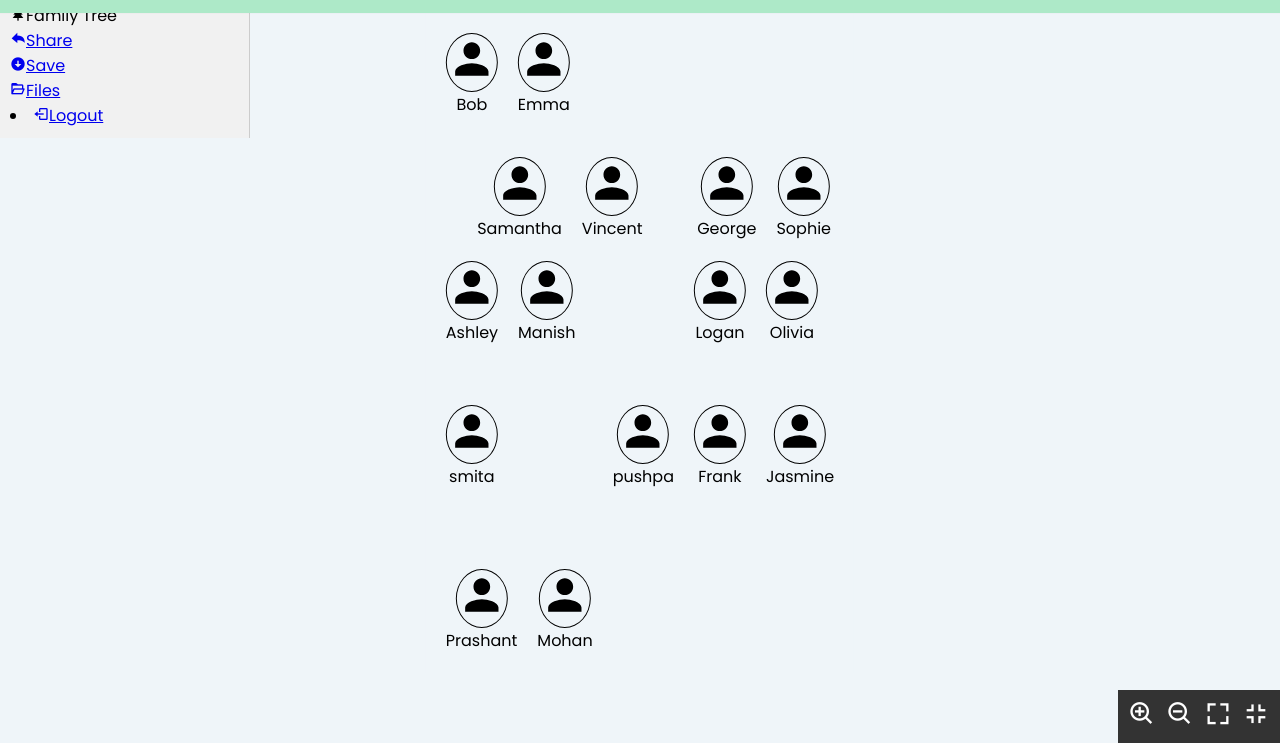
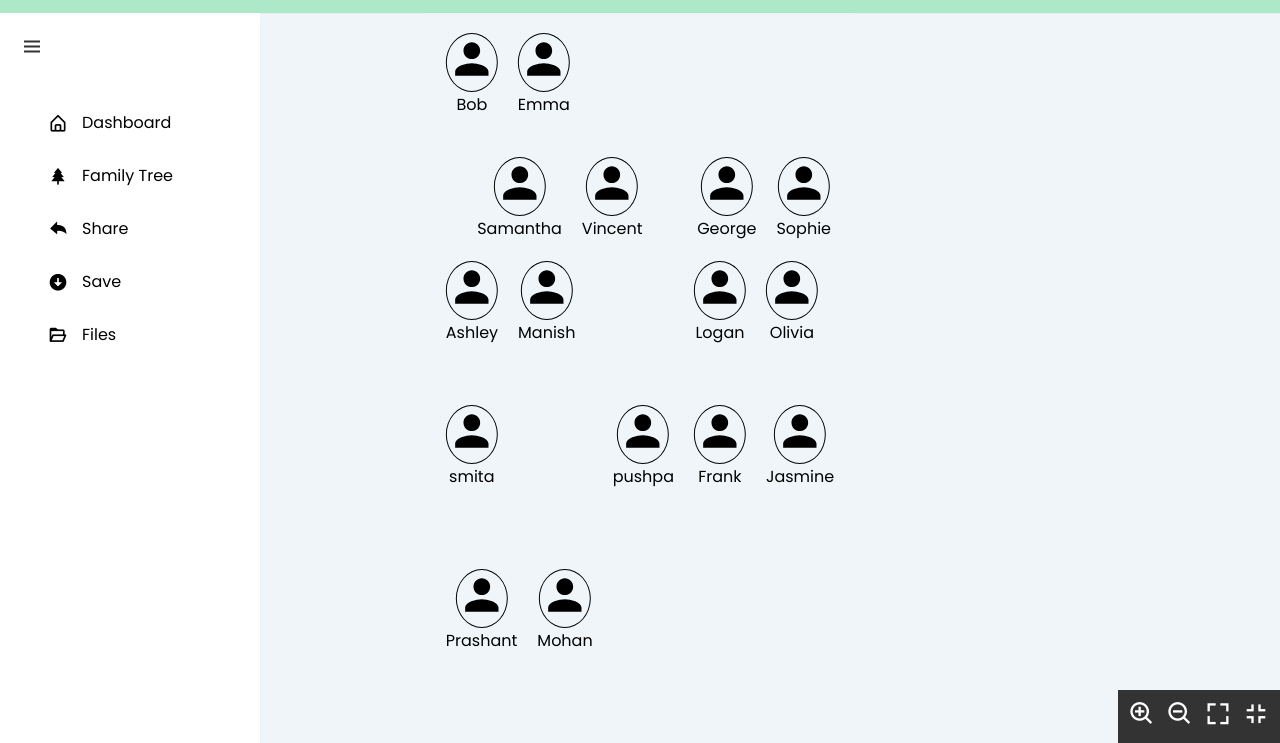
Before and after one commit to naiyah-hub/blended, a Gatsby site: page /App in a window 1280 px wide. Shown: the part 57-800 px from the top of the page. Built offline with nearby package versions, Linux system fonts and the light colour scheme; Gatsby itself is replaced by a stand-in of ours.

Commit message:
Moved nav css into here from global

```diff
--- a/src/components/NavBarComponent/Nav.css
+++ b/src/components/NavBarComponent/Nav.css
@@ -1,38 +1,136 @@
-nav {
+.add-node-nav {
+    position: fixed;
+    top: 70px;
+    left: 0;
+    height: 100%;
+    width: 260px;
     display: flex;
     flex-direction: column;
-    /* justify-content: center; */
-    background-color: #f1f1f1;
-    padding: 10px;
-    border-right: 1px solid #cccccc;
-    /* position: fixed; */
-    position: relative;
-    left: 0;
-    top: 0;
-    bottom: 0;
-    width: 250px;
-    /* z-index: -1; */
+    align-items: center;
+    background-color: #fff;
+    padding: 20px;
+    box-shadow: 0 5px 1px rgba(0,0,0,0.1);
+    z-index: 1.5;
 }
 
-form {
+.add-node-nav form {
     display: flex;
     flex-direction: column;
     align-items: flex-start;
     gap: 5px;
+    padding: 30px 16px;
+    list-style: none;
 }
 
-label {
+.add-node-nav label {
     display: flex;
     align-items: center;
+    padding: 14px 12px;
+    border-radius: 8px;
+    background-color: #fff;
+    color: #000000;
+    font-size: 16px;
+    font-weight: 400;
     gap: 5px;
+
 }
 
-.resize-handle {
+.add-node-nav label:hover{
+    background-color: #ade9c8;
+    color: #fff;
+}
+
+.add-node-nav .resize-handle {
     position: absolute;
     right: -5px;
     top: 0;
     bottom: 0;
     width: 10px;
     cursor: ew-resize;
-    background-color: rgba(0, 0, 0, 0.1); /* Add this line to give the handle a light gray background */
+    background-color: rgba(0, 0, 0, 0.1);
 }
+
+nav {
+    position: fixed;
+    top: 0;
+    left: 0;
+    height: 70px;
+    width: 100%;
+    display: flex;
+    align-items: center;
+    background: #fff;
+    box-shadow: 0 0 1px rgba(0,0,0,0.1);
+  }
+
+  nav.logo{
+    display: flex;
+    align-items: center;
+    margin: 0 24px;
+  }
+
+  .logo .menu-icon{
+    color: #333;
+    font-size: 24px;
+    margin-right: 14px;
+    cursor: pointer;
+  }
+
+  .logo .logo-name{
+    color: #333;
+    font-size: 22px;
+    font-weight: 500;
+  }
+
+  nav .sidebar{
+    position: fixed;
+    top: 70px;
+    left: 0;
+    height: 100%;
+    width: 260px;
+    padding: 20px ;
+    background-color: #fff;
+    box-shadow: 0 5px 1px rgba(0,0,0,0.1);
+    z-index: 1.5;
+  }
+
+  .sidebar .sidebar-content{
+    display: flex;
+    height: 100%;
+    flex-direction: column;
+    justify-content: space-between;
+    padding: 30px 16px;
+  }
+
+  .sidebar-content .list{
+    list-style: none;
+  }
+
+  .list .nav-link{
+    display: flex;
+    align-items: center;
+    padding: 14px 12px;
+    border-radius: 8px;
+    background-color: #fff;
+    text-decoration: none;
+  }
+
+  .nav-link:hover{
+    background-color: #ade9c8;
+  }
+
+  .nav-link .icon{
+    margin-right: 14px;
+    font-size: 20px;
+    color: #000000;
+  }
+
+  .nav-link .link{
+    font-size: 16px;
+    color: #000000;
+    font-weight: 400;
+  }
+
+  .nav-link:hover .icon,
+  .nav-link:hover .link{
+    color: #fff;
+  }
```
